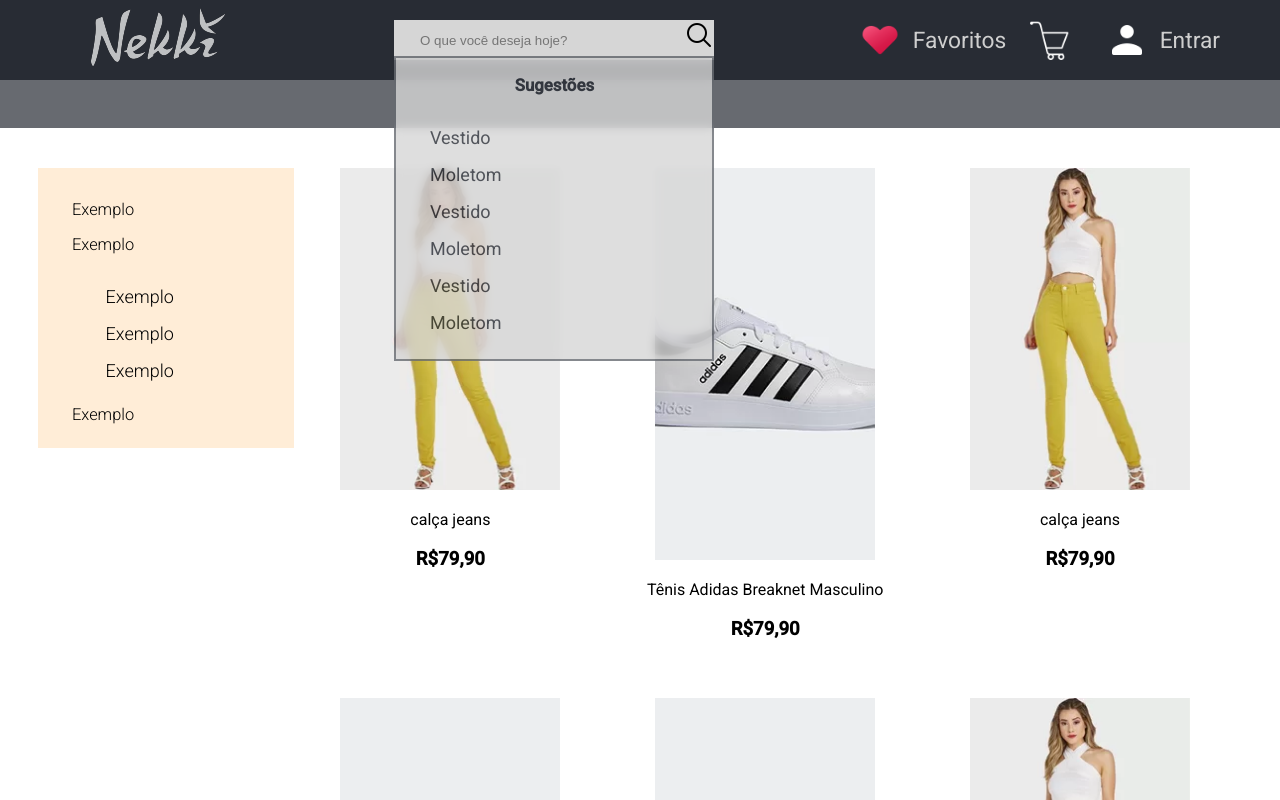
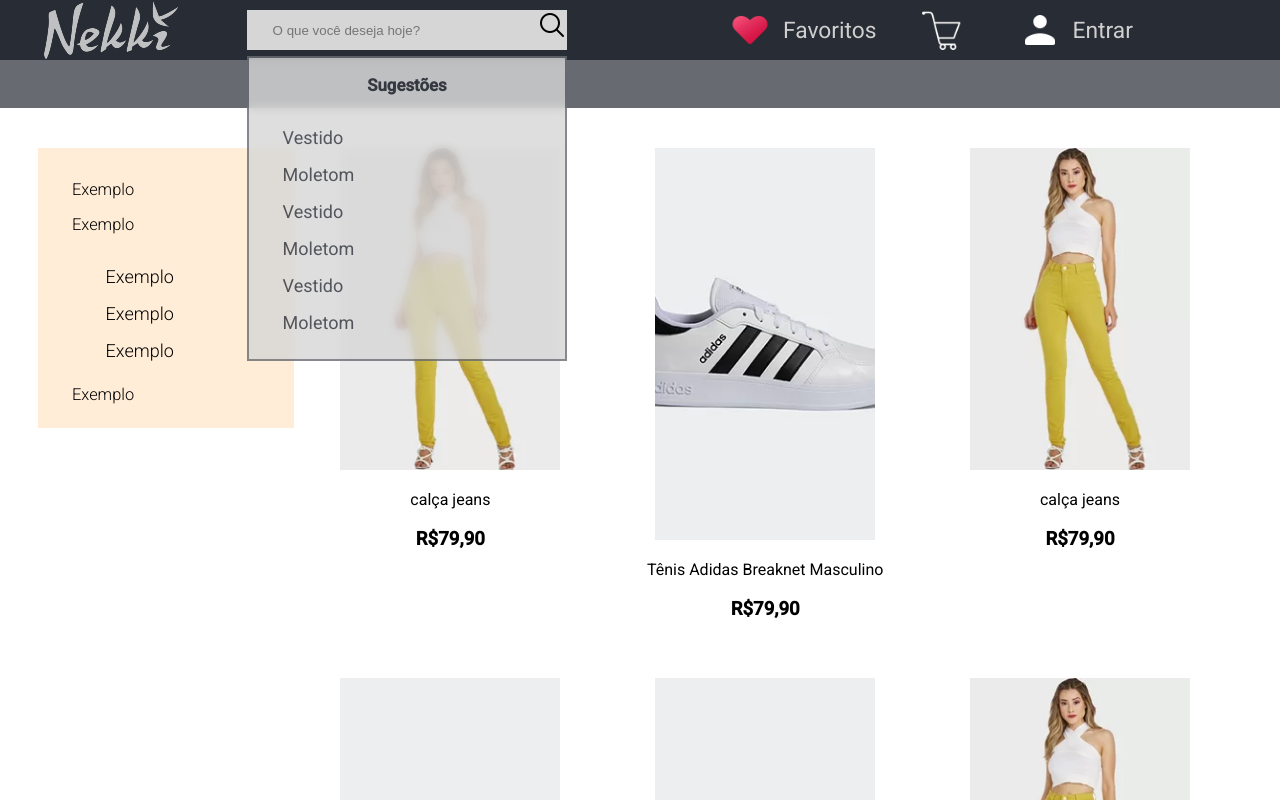
Before and after one commit to BRun0442/Venda-de-roupas, a React (Create React App) app: page / in a window 1280 px wide. Shown: the top 800 px of the page. Built offline with nearby package versions, Linux system fonts and the light colour scheme.

Commit message:
Add files via upload

```diff
--- a/package.json
+++ b/package.json
@@ -9,6 +9,7 @@
     "react": "^18.2.0",
     "react-dom": "^18.2.0",
     "react-scripts": "5.0.1",
+    "surge": "^0.23.1",
     "web-vitals": "^2.1.4"
   },
   "scripts": {
--- a/src/App.css
+++ b/src/App.css
@@ -13,9 +13,9 @@
 
 .App-header {
   background-color: #282c34;
-  height: 10vh;
+  height: fit-content;
   display: flex;
-  /* flex-direction: column; */
+  flex-wrap: wrap;
   align-items: center;
   justify-content: space-around;
   font-size: calc(10px + 1.6vmin);
@@ -25,6 +25,7 @@
 .container{
   display: flex;
   justify-content: space-around;
+  flex-direction: row;
   align-items: center;
 }
 
@@ -43,11 +44,6 @@
   margin: 0;
 }
 
-li:hover{
-  background-color: rgb(168, 168, 168);
-  filter: opacity(100%);
-}
-
 .menu{
   background-color: #676a70;
   height: 6vh;
@@ -56,7 +52,7 @@
 .body{
   height: fit-content;
   display: grid;
-  grid-template-columns: 20vw 80vw;
+  grid-template-columns: auto 80vw;
   column-gap: 10px;
   padding: 5vh 3vw 2vh 3vw;
 }
@@ -68,7 +64,7 @@
 }
 
 .filter > ul{
-  font-size: calc(10px + 0.8vmin);
+  font-size: calc(10px + 0.5vw);
   font-weight: 300;
 }
 
--- a/src/App.js
+++ b/src/App.js
@@ -14,30 +14,32 @@
 function App() {
   return (
     <div className="App">
-      <header className="App-header">
+      <header className="App-header ">
         <div className="container" style={
           {
-            width: "55vw",
+            minWidth: "374px",
+            flexWrap: "wrap",
           }}>
 
           <Logo></Logo>
           <Finder></Finder>
         </div>
 
-
         <div className="container" style={
           {
-            width: "30vw",
-            justifyContent: "space-around",
-            alignContent: "flex-end",
+            width: "calc(45vw + 20px)",
+            minWidth: "40vw",
           }}>
 
-          <HeadItem img={Favorite} text="Favoritos"></HeadItem>
-          <HeadItem img={Cart}></HeadItem>
-          <HeadItem img={User} text="Entrar"></HeadItem>
+          <div className="container"style={
+          {
+            width: "35vw",
+          }}>
+            <HeadItem img={Favorite} text="Favoritos"></HeadItem>
+            <HeadItem img={Cart}></HeadItem>
+            <HeadItem img={User} text="Entrar"></HeadItem>
+          </div>
         </div>
-
-
       </header>
 
       <section className="menu">
--- a/src/components/Finder/finder.css
+++ b/src/components/Finder/finder.css
@@ -6,14 +6,13 @@
     /* flex-wrap: wrap; */
     align-items: center;
     font-size: 1.8vmin;
-    padding-left: 2vw;
     color: #282c34;
     /* background-color: rgb(214, 214, 214); */
 }
 
 .finderBar > input{
+    /* min-width: 165px; */
     width: calc(25vw - 30px - 2vw);
-    min-width: 165px;
     height: 5vh;
     margin: 0;
     padding: 0;
--- a/src/components/HeadItem/HeadItem.css
+++ b/src/components/HeadItem/HeadItem.css
@@ -1,6 +1,7 @@
 .item{
     display: flex;
     align-items: center;
+    margin-right: calc(1vw + 10px);
 }
 
 .item > img{
--- a/src/components/Logo/logo.css
+++ b/src/components/Logo/logo.css
@@ -1,4 +1,6 @@
 .logo{
+    max-width: 144px;
+    max-height: 60px;
     margin-right: 5vw;
     filter: opacity(70%);
 }
--- a/src/components/ProductCard/productCard.jsx
+++ b/src/components/ProductCard/productCard.jsx
@@ -7,7 +7,6 @@
         <section className="productCard">
             <a href={props.link}><img src={props.img} style={{height: props.height}}></img></a>
             <a href={props.link}><p>{props.name}</p></a>
-            {/* <p>{props.desc}</p> */}
             <a href={props.link}><h3>R${props.price}</h3></a>
         </section>
     );
```
Also changed, not shown: 16 other files (tests, documents, lock files or other folders).
